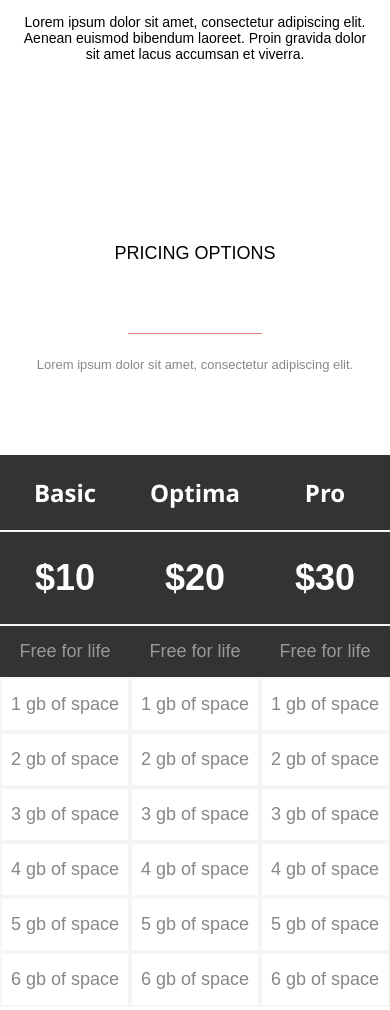
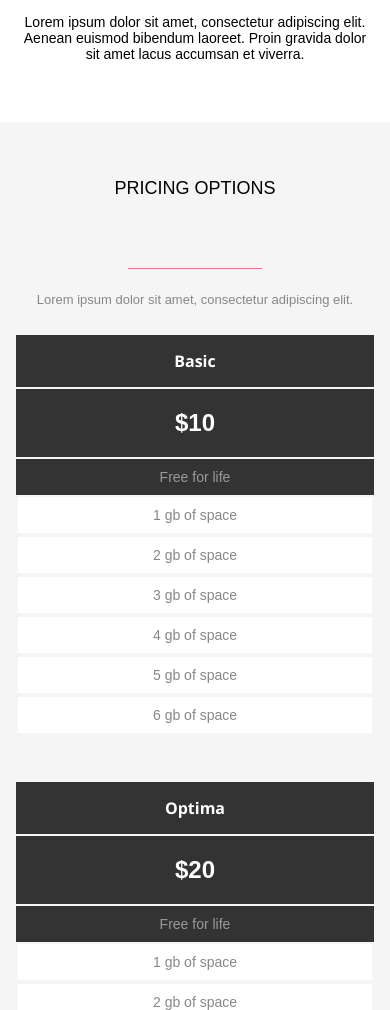
Before and after one commit to evgKireev/AXIT, a plain HTML site: page index.html in a window 390 px wide. Shown: the part 2780-3790 px from the top of the page. Drawn offline with Linux system fonts and the light colour scheme; files whose address does not match are found by name.

Commit message:
add media price

```diff
--- a/app/scss/_media.scss
+++ b/app/scss/_media.scss
@@ -104,6 +104,15 @@
                                }
                                &__item-text {
                                  font-size: 14px;
+                               }
+                             }
+                             .pricing {
+                               padding: 94px 16px 50px;
+                               &__subtitle {
+                                 margin-bottom: 49.74px;
+                               }
+                               &__inner {
+                                 gap: 20px;
                                }
                              }
                            }
@@ -299,4 +308,42 @@
                                  }
                                }
                              }
+                             .pricing {
+                               background-color: #F5F5F5;
+                               padding: 45px 16px 26px;
+                               &__subtitle {
+                                 margin-bottom: 24px;
                                }
+                               &__inner {
+                                 flex-direction: column;
+                               }
+                             }
+                             .pricing-cart {
+                               width: 100%;
+                               margin-bottom: 27px;
+                             }
+                           }
+
+                           @media(max-width:400px) {
+                             .pricing-cart {
+                               &__title {
+                                 font-size: 16px;
+                                 padding: 15px 5px;
+                               }
+                               &__price {
+                                 font-size: 24px;
+                                 padding: 20px 5px;
+                               }
+                               &__subtitle {
+                                 font-size: 14px;
+                                 padding: 10px 5px;
+                               }
+                               &__list-item {
+                                 padding: 10px 5px;
+                                 font-size: 14px;
+                               }
+                               &:hover {
+                                 transform: translateY(0);
+                               }
+                             }
+                           }
--- a/app/scss/style.scss
+++ b/app/scss/style.scss
@@ -271,13 +271,14 @@
                   }
 
                   .pricing {
+                    background-color: #F5F5F5;
                     padding: 110px 0 100px;
                     &__subtitle {
                       margin-bottom: 79px;
                     }
                     &__inner {
                       display: flex;
-                      justify-content: space-between;
+                      gap: 30px;
                       align-items: center;
                     }
                   }
@@ -286,6 +287,7 @@
                     width: 370px;
                     text-align: center;
                     transition: all .3s;
+                    background-color: $title;
                     &__title {
                       background-color: #333333;
                       color: $title;
```
Also changed, not shown: app/css/style.min.css. Lines whose indentation alone changed are shown as unchanged.
